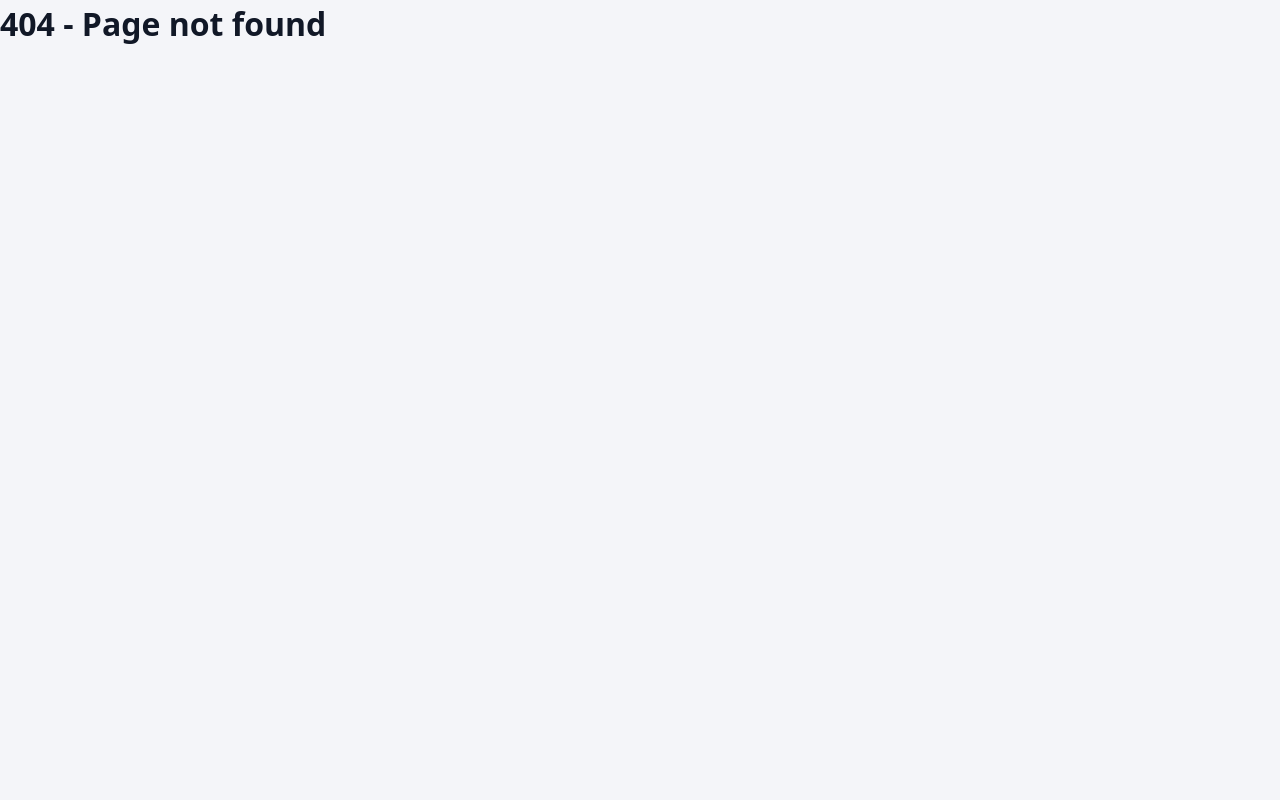
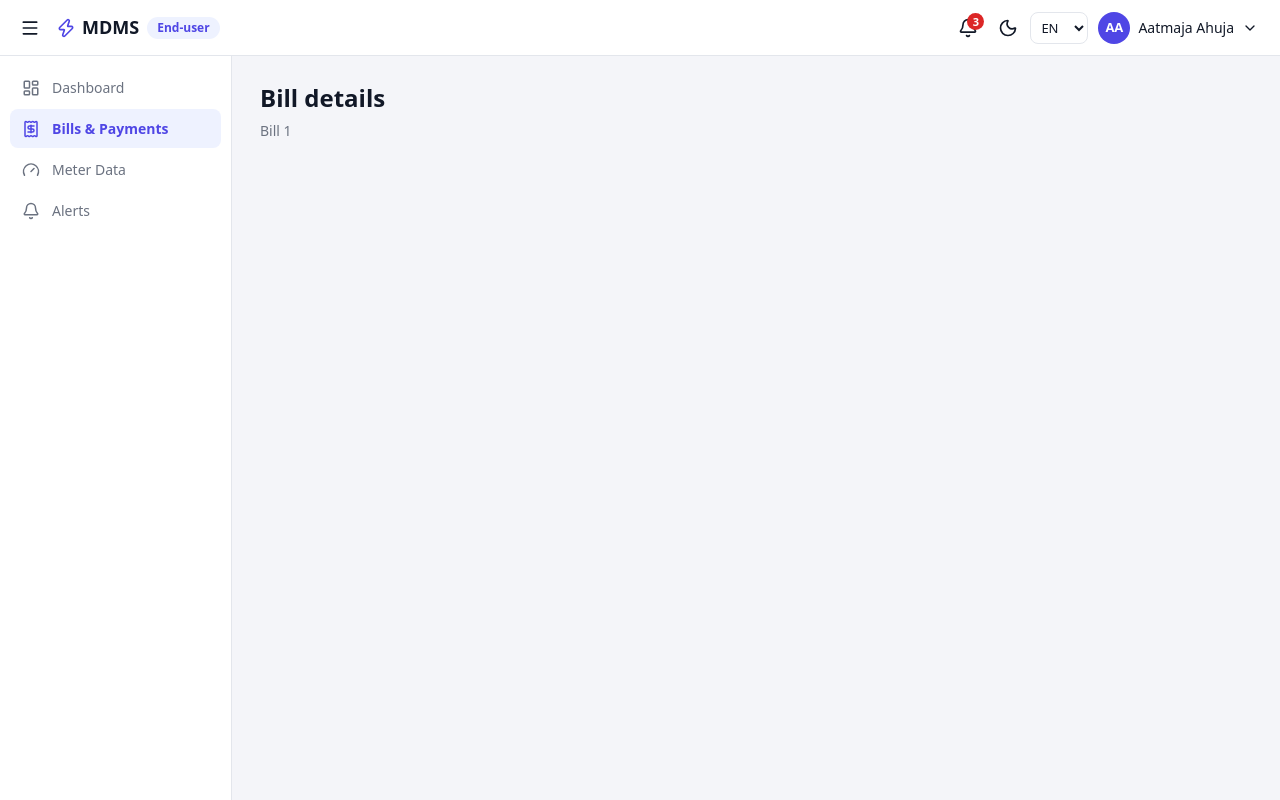
Before and after one commit to dhanveergowda63-bot/MDMS, a React (Vite) app: page /user/bills/1 in a window 1280 px wide. Before the commit this address had no page. Built offline with nearby package versions, Linux system fonts and the light colour scheme.

Commit message:
Add end-user routes with placeholder pages and use U-010 as demo end-user

```diff
--- a/src/app/routes.tsx
+++ b/src/app/routes.tsx
@@ -40,6 +40,22 @@ const router = createBrowserRouter([
             path: "dashboard",
             ...page(() => import("../features/end-user/pages/Dashboard")),
           },
+          {
+            path: "bills",
+            ...page(() => import("../features/end-user/pages/BillsPage")),
+          },
+          {
+            path: "bills/:billId",
+            ...page(() => import("../features/end-user/pages/BillDetailsPage")),
+          },
+          {
+            path: "meter-data",
+            ...page(() => import("../features/end-user/pages/MeterDataPage")),
+          },
+          {
+            path: "alerts",
+            ...page(() => import("../features/end-user/pages/AlertsPage")),
+          },
         ],
       },
 
--- /dev/null
+++ b/src/features/end-user/pages/AlertsPage.tsx
@@ -0,0 +1,6 @@
+import PageHeader from "../../../shared/components/ui/PageHeader";
+
+// Placeholder: the notification list is built in Step 10.
+export default function AlertsPage() {
+  return <PageHeader title="Alerts & notifications" subtitle="Bills, payments, usage and maintenance updates." />;
+}
--- /dev/null
+++ b/src/features/end-user/pages/BillDetailsPage.tsx
@@ -0,0 +1,8 @@
+import { useParams } from "react-router-dom";
+import PageHeader from "../../../shared/components/ui/PageHeader";
+
+// Placeholder: the bill summary and daily table are built in Step 8.
+export default function BillDetailsPage() {
+  const { billId } = useParams();
+  return <PageHeader title="Bill details" subtitle={`Bill ${billId}`} />;
+}
--- /dev/null
+++ b/src/features/end-user/pages/BillsPage.tsx
@@ -0,0 +1,6 @@
+import PageHeader from "../../../shared/components/ui/PageHeader";
+
+// Placeholder: the bills table is built in Step 7.
+export default function BillsPage() {
+  return <PageHeader title="My bills" subtitle="All bills are generated on the 1st of every month." />;
+}
--- /dev/null
+++ b/src/features/end-user/pages/MeterDataPage.tsx
@@ -0,0 +1,6 @@
+import PageHeader from "../../../shared/components/ui/PageHeader";
+
+// Placeholder: the readings chart and table are built in Step 9.
+export default function MeterDataPage() {
+  return <PageHeader title="Meter data" subtitle="Detailed readings and usage analysis." />;
+}
--- a/src/shared/session/demoAccounts.ts
+++ b/src/shared/session/demoAccounts.ts
@@ -10,7 +10,8 @@ export interface DemoAccount {
 }
 
 export const demoAccounts: Record<AppRole, DemoAccount> = {
-  user: { userId: "U-008", name: "Achyut Talwar", email: "achyut.talwar8@example.com", zoneId: "ZN-001" },
+  // U-010 has one meter and 12 months of bills with daily rows (see generate-db.mjs).
+  user: { userId: "U-010", name: "Aatmaja Ahuja", email: "aatmaja.ahuja10@example.com", zoneId: "ZN-001" },
   zone: { userId: "U-002", name: "Chatur Acharya", email: "chatur.acharya2@example.com", zoneId: "ZN-001" },
   enterprise: { userId: "U-001", name: "Divya Kapoor", email: "divya.kapoor1@example.com", zoneId: null },
 };
```
